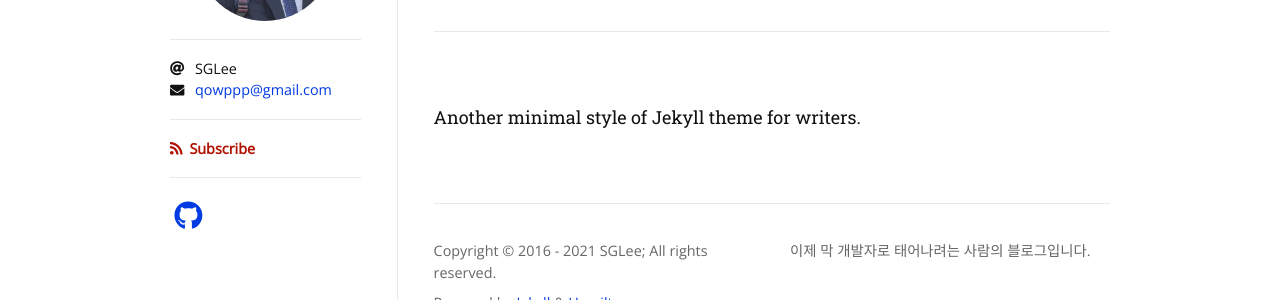
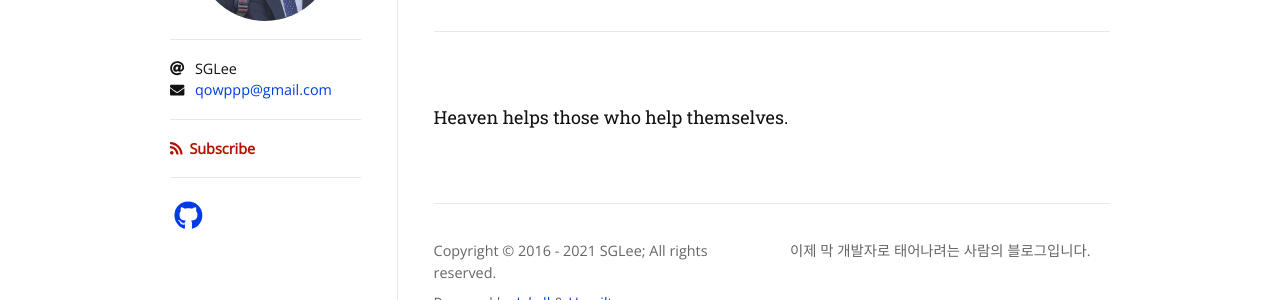
Before and after one commit to S-G-Lee/S-G-Lee.github.io, a Jekyll site: the page built from about.md, in a window 1280 px wide. Shown: the part 227-527 px from the top of the page. Built offline with Jekyll 4.4.1, drawn with Linux system fonts in a browser that asks for light colours; nearby versions of some CDN libraries; some web fonts are replaced.

Commit message:
2021 09 29 fix about.md

```diff
--- a/about.md
+++ b/about.md
@@ -4,4 +4,4 @@ title: About
 permalink: /about/
 ---
 
-Another minimal style of Jekyll theme for writers.
+Heaven helps those who help themselves.
```
